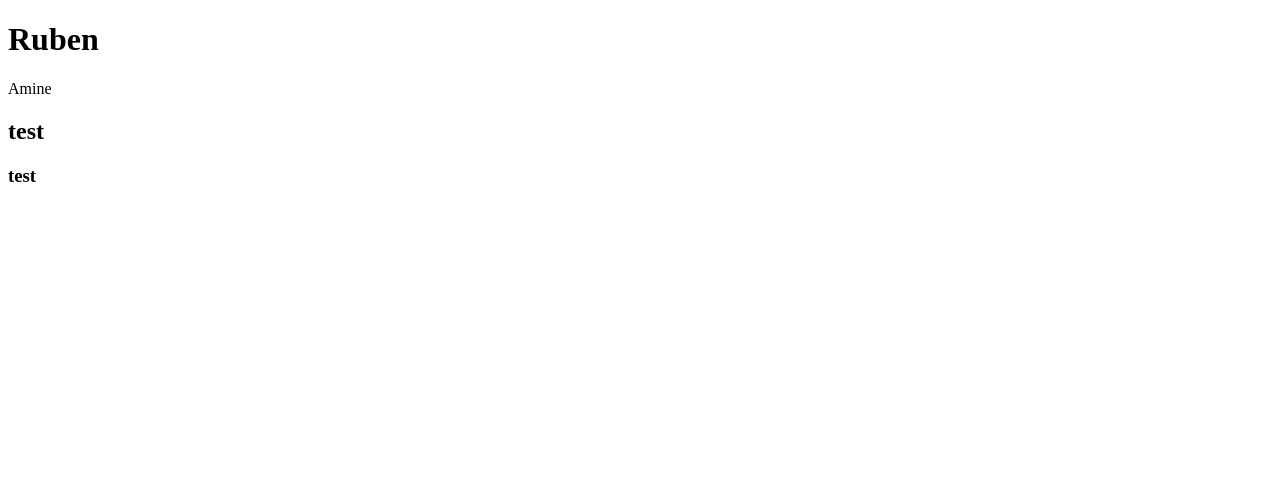
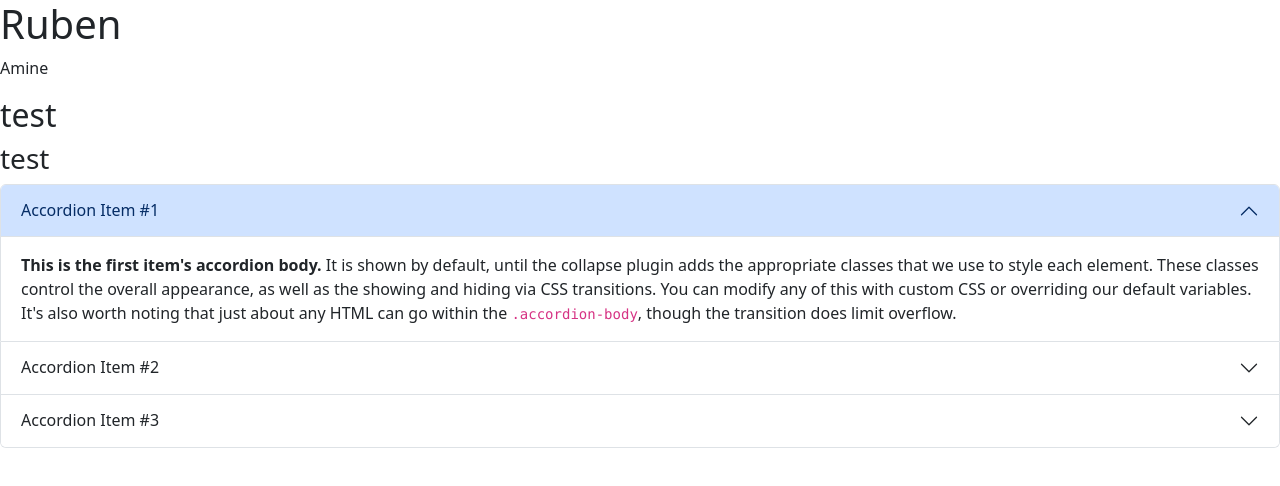
Before and after one commit to GarfieldVDH2003/branchoef2024, a plain HTML site: page index.html in a window 1280 px wide. Drawn offline with nearby package versions, Linux system fonts and the light colour scheme.

Commit message:
accordian

```diff
--- a/index.html
+++ b/index.html
@@ -5,6 +5,7 @@
     <meta name="viewport"
           content="width=device-width, user-scalable=no, initial-scale=1.0, maximum-scale=1.0, minimum-scale=1.0">
     <meta http-equiv="X-UA-Compatible" content="ie=edge">
+    <link href="https://cdn.jsdelivr.net/npm/bootstrap@5.3.3/dist/css/bootstrap.min.css" rel="stylesheet" integrity="sha384-QWTKZyjpPEjISv5WaRU9OFeRpok6YctnYmDr5pNlyT2bRjXh0JMhjY6hW+ALEwIH" crossorigin="anonymous">
     <title>branching</title>
 </head>
 <body>
@@ -19,5 +20,47 @@
 
 <!-- gallary -->
 
+<div class="accordion" id="accordionExample">
+    <div class="accordion-item">
+        <h2 class="accordion-header">
+            <button class="accordion-button" type="button" data-bs-toggle="collapse" data-bs-target="#collapseOne" aria-expanded="true" aria-controls="collapseOne">
+                Accordion Item #1
+            </button>
+        </h2>
+        <div id="collapseOne" class="accordion-collapse collapse show" data-bs-parent="#accordionExample">
+            <div class="accordion-body">
+                <strong>This is the first item's accordion body.</strong> It is shown by default, until the collapse plugin adds the appropriate classes that we use to style each element. These classes control the overall appearance, as well as the showing and hiding via CSS transitions. You can modify any of this with custom CSS or overriding our default variables. It's also worth noting that just about any HTML can go within the <code>.accordion-body</code>, though the transition does limit overflow.
+            </div>
+        </div>
+    </div>
+    <div class="accordion-item">
+        <h2 class="accordion-header">
+            <button class="accordion-button collapsed" type="button" data-bs-toggle="collapse" data-bs-target="#collapseTwo" aria-expanded="false" aria-controls="collapseTwo">
+                Accordion Item #2
+            </button>
+        </h2>
+        <div id="collapseTwo" class="accordion-collapse collapse" data-bs-parent="#accordionExample">
+            <div class="accordion-body">
+                <strong>This is the second item's accordion body.</strong> It is hidden by default, until the collapse plugin adds the appropriate classes that we use to style each element. These classes control the overall appearance, as well as the showing and hiding via CSS transitions. You can modify any of this with custom CSS or overriding our default variables. It's also worth noting that just about any HTML can go within the <code>.accordion-body</code>, though the transition does limit overflow.
+            </div>
+        </div>
+    </div>
+    <div class="accordion-item">
+        <h2 class="accordion-header">
+            <button class="accordion-button collapsed" type="button" data-bs-toggle="collapse" data-bs-target="#collapseThree" aria-expanded="false" aria-controls="collapseThree">
+                Accordion Item #3
+            </button>
+        </h2>
+        <div id="collapseThree" class="accordion-collapse collapse" data-bs-parent="#accordionExample">
+            <div class="accordion-body">
+                <strong>This is the third item's accordion body.</strong> It is hidden by default, until the collapse plugin adds the appropriate classes that we use to style each element. These classes control the overall appearance, as well as the showing and hiding via CSS transitions. You can modify any of this with custom CSS or overriding our default variables. It's also worth noting that just about any HTML can go within the <code>.accordion-body</code>, though the transition does limit overflow.
+            </div>
+        </div>
+    </div>
+</div>
+
+
+<script src="https://cdn.jsdelivr.net/npm/bootstrap@5.3.3/dist/js/bootstrap.bundle.min.js" integrity="sha384-YvpcrYf0tY3lHB60NNkmXc5s9fDVZLESaAA55NDzOxhy9GkcIdslK1eN7N6jIeHz" crossorigin="anonymous"></script>
+
 </body>
 </html>
```
